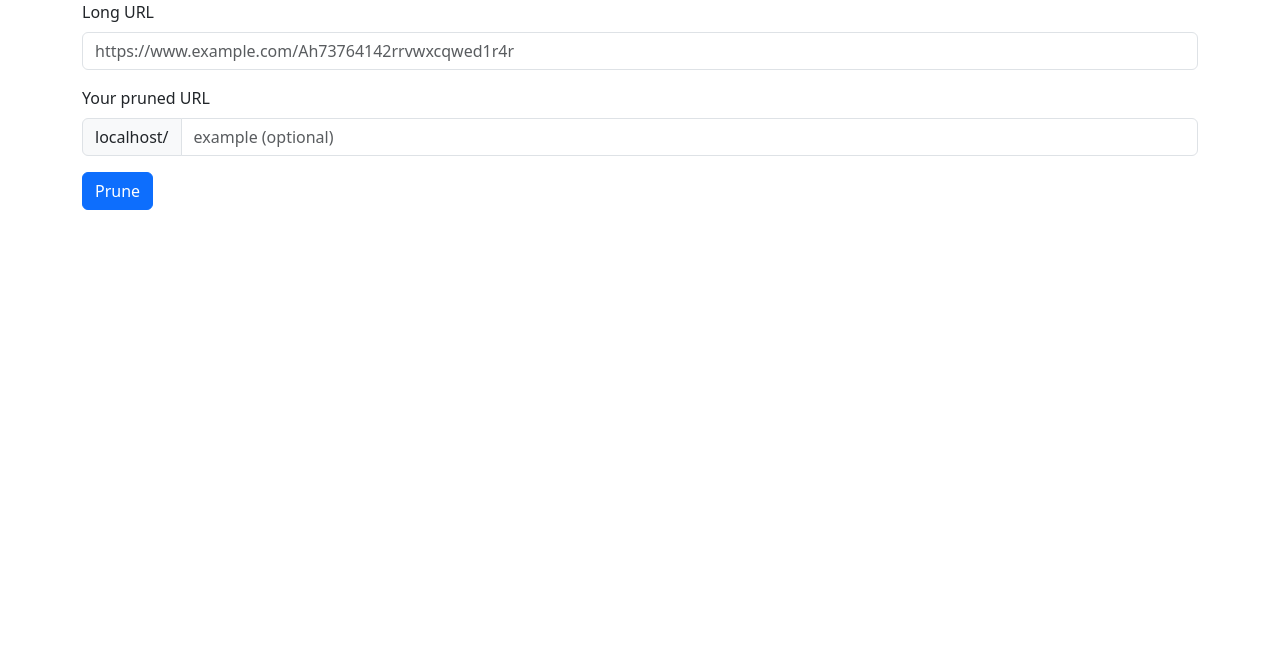
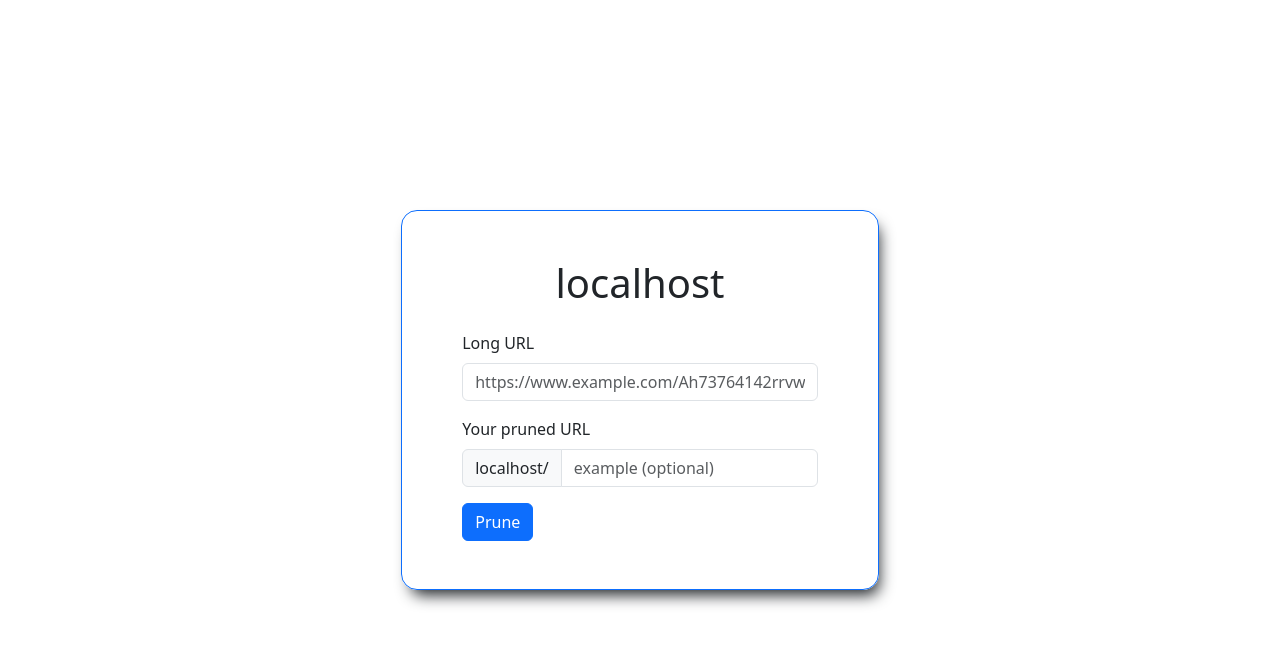
Before and after one commit to callumjgill/pruneurl, a React (Create React App) app in the folder frontend/: page / in a window 1280 px wide. Shown: the top 646 px of the page. Built offline with nearby package versions, Linux system fonts and the light colour scheme.

Commit message:
Add FormView with styled perfectly centered box

```diff
--- a/frontend/src/App.tsx
+++ b/frontend/src/App.tsx
@@ -1,15 +1,8 @@
-import { Container, Row } from "react-bootstrap";
-import PruneUrlForm from "./views/PruneUrlForm";
 import "./styles/App.scss";
+import FormView from "./views/FormView";
 
 const App = () => {
-  return (
-    <Container>
-      <Row>
-        <PruneUrlForm />
-      </Row>
-    </Container>
-  );
+  return <FormView />;
 };
 
 export default App;
--- a/frontend/src/views/PruneUrlForm.tsx
+++ b/frontend/src/components/PruneUrlForm.tsx
@@ -4,7 +4,8 @@ const domain = window.location.host;
 
 const PruneUrlForm = () => {
   return (
-    <Form className="form-box">
+    <Form>
+      <h1 className="text-center mb-4">{domain}</h1>
       <Row className="mb-3">
         <Form.Group controlId={`${domain}-LongURL`}>
           <Form.Label>Long URL</Form.Label>
--- a/frontend/src/styles/App.scss
+++ b/frontend/src/styles/App.scss
@@ -1 +1,3 @@
 @use "bootstrap/_bootstrap.scss";
+@use "form/_form.scss";
+@use "_main.scss";
--- /dev/null
+++ b/frontend/src/styles/_main.scss
@@ -0,0 +1,7 @@
+html {
+  height: 100%;
+}
+
+body {
+  height: 100%;
+}
--- /dev/null
+++ b/frontend/src/styles/form/_form.scss
@@ -0,0 +1,11 @@
+.form-flex-container {
+  display: flex;
+  justify-content: center;
+  align-items: center;
+  width: 50%;
+  height: 100vh;
+}
+
+.form-box {
+  box-shadow: 5px 10px 15px -5px;
+}
--- /dev/null
+++ b/frontend/src/views/FormView.tsx
@@ -0,0 +1,14 @@
+import { Container, Row } from "react-bootstrap";
+import PruneUrlForm from "../components/PruneUrlForm";
+
+const FormView = () => {
+  return (
+    <Container className="form-flex-container">
+      <Row className="form-box border border-primary rounded-4 p-5">
+        <PruneUrlForm />
+      </Row>
+    </Container>
+  );
+};
+
+export default FormView;
```
Also changed, not shown: frontend/src/components/placeholder.txt (deleted).
